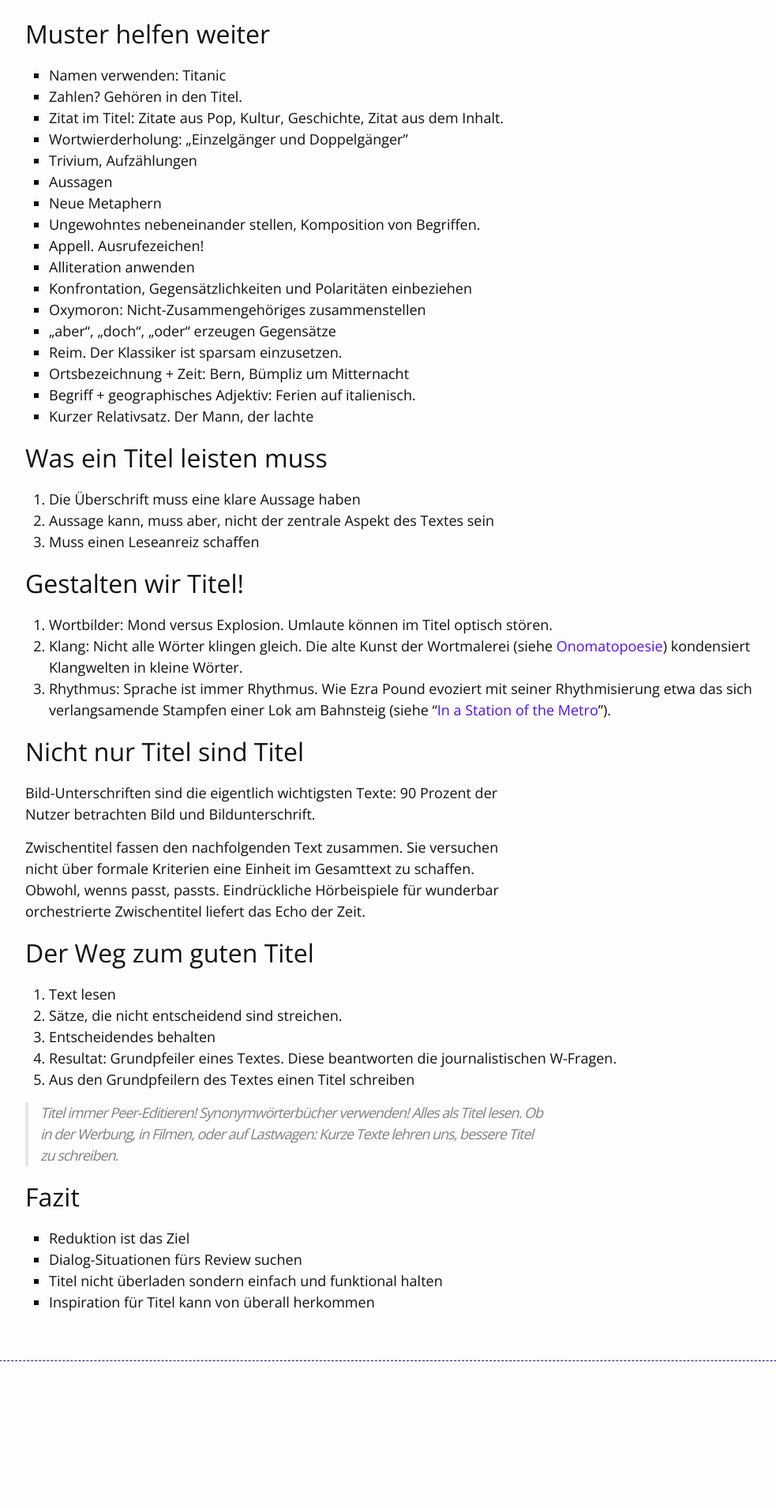
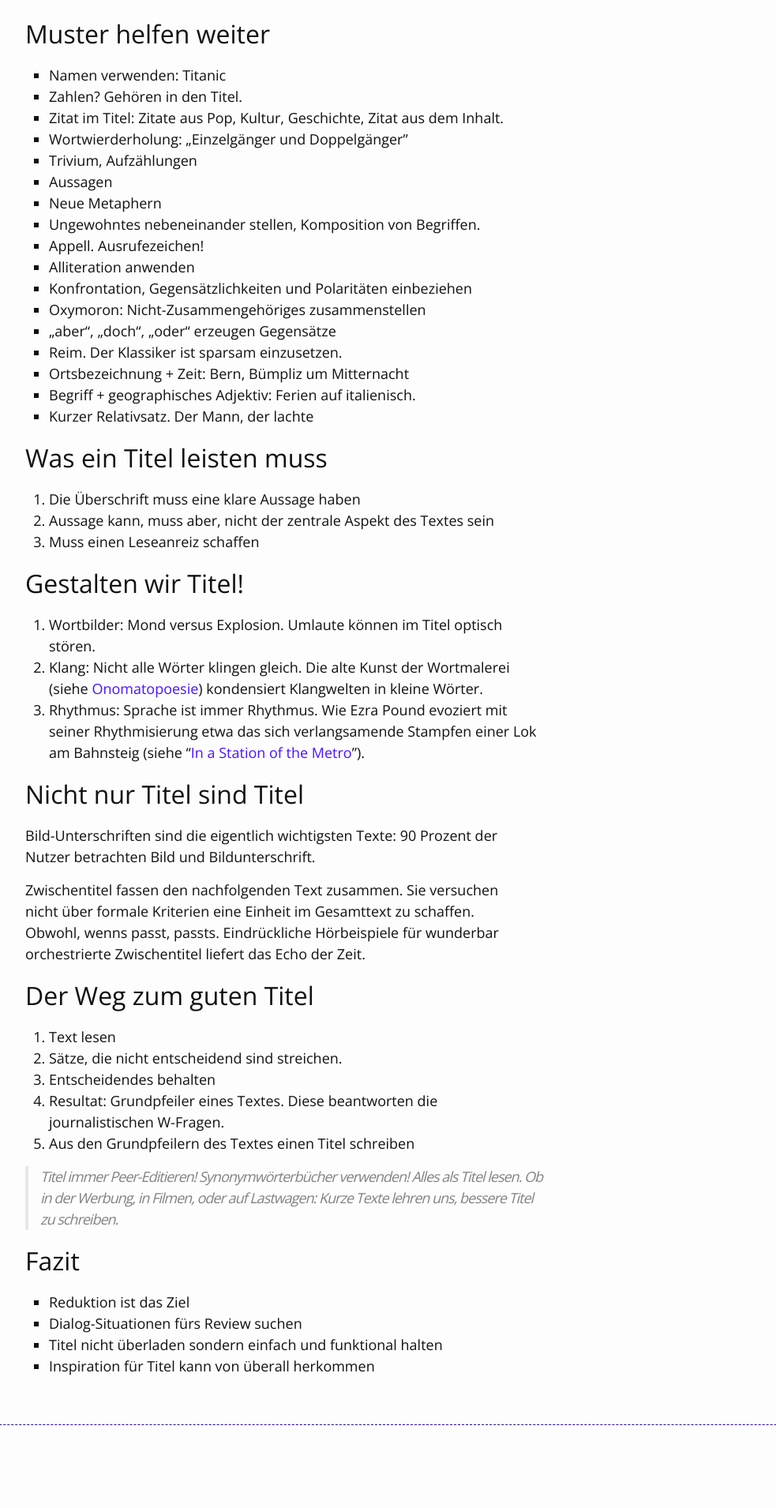
Before and after one commit to tschannes/tschannes.github.com, a Jekyll site: the page built from _posts/2014-06-14-vom-guten-titel.markdown, in a window 1280 px wide. Shown: the part 883-2793 px from the top of the page at 79% size, without its empty margins (126-1109 px from the left). Built offline with Jekyll 4.4.1, drawn with Linux system fonts in a browser that asks for light colours; before the commit the page ends 2712 px from its top, so only the background shows below that.

Commit message:
typo fixed

```diff
--- a/_sass/_custom.scss
+++ b/_sass/_custom.scss
@@ -54,7 +54,7 @@ ul{
 	@include flex-container;
 }
 
-.post-content > p, .post-content ul > li, .post-conent ol > li, blockquote, #disqus_thread {
+.post-content > p, .post-content ul > li, .post-content ol > li, blockquote, #disqus_thread {
    	max-width:66.6666666666666%;
 }
 
@@ -62,7 +62,7 @@ ul{
     .card {
          width:50%;
     }
-        .post-content > p, .post-content ul > li, .post-conent ol > li, blockquote, #disqus_thread {
+        .post-content > p, .post-content ul > li, .post-content ol > li, blockquote, #disqus_thread {
      	max-width:100%;
     }
 }
```
